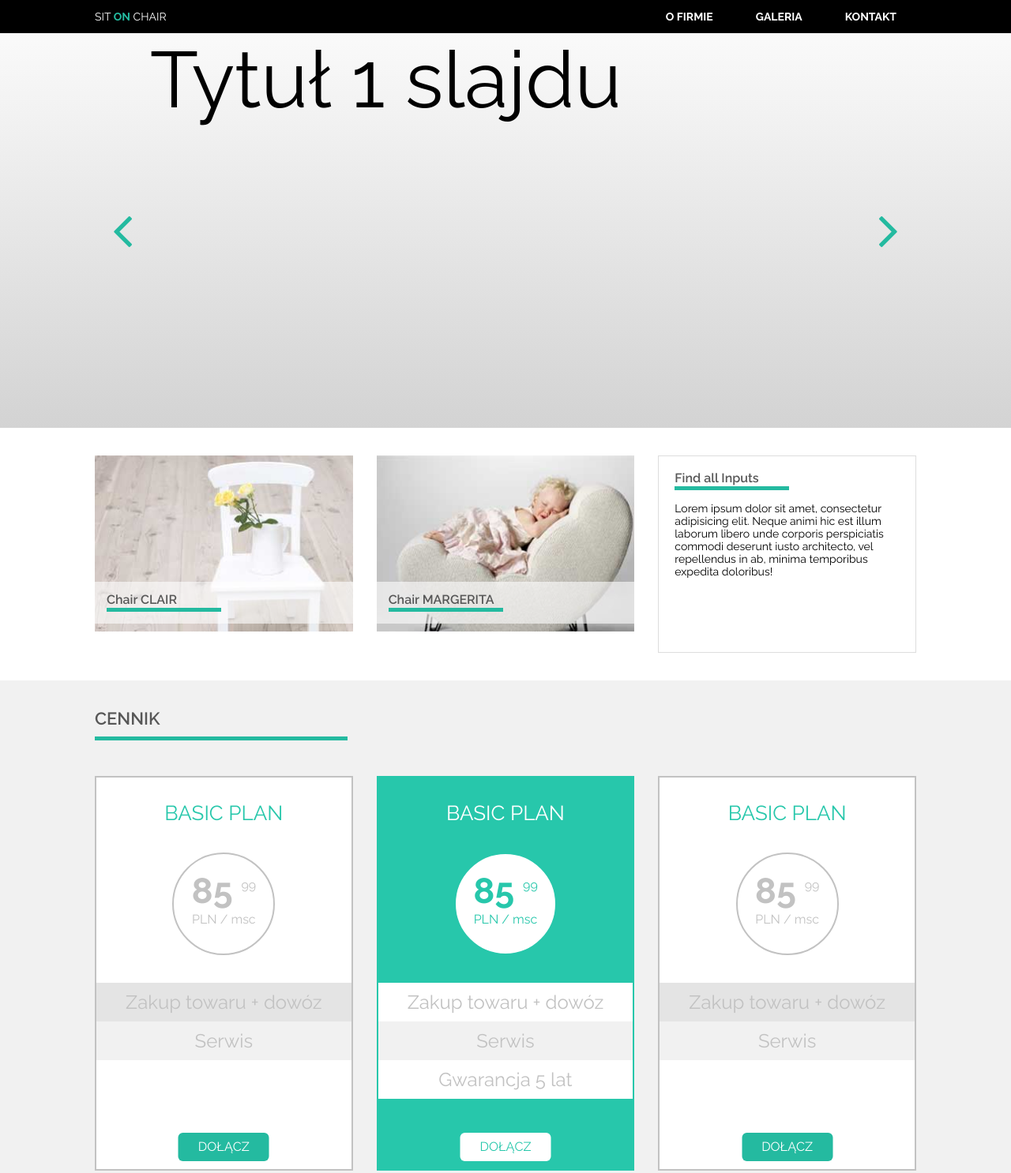
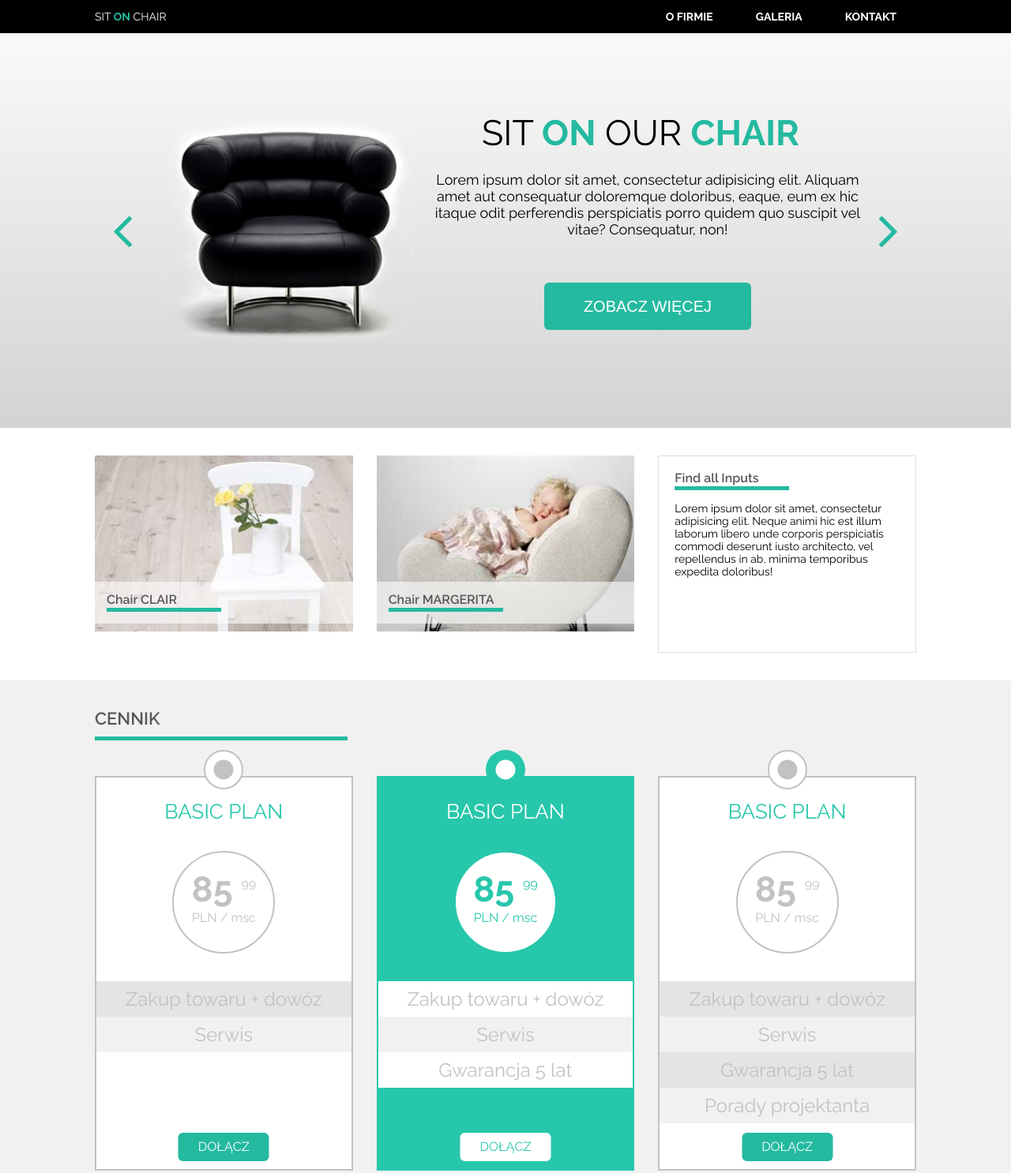
Before and after one commit to MichalBrzostek/warsztat-modul-1, a plain HTML site: page index.html in a window 1280 px wide. Shown: the top 1486 px of the page at 79% size. Drawn offline with Linux system fonts and the light colour scheme.

Commit message:
Wykonana strona, dodane kropki i wypełniony slajder

```diff
--- a/css/style.css
+++ b/css/style.css
@@ -33,32 +33,33 @@
 
 .button {
     background: #24BAA0;
-    color:#fff;
+    color: #fff;
     text-transform: uppercase;
     border-radius: 6px;
-    border:0;
+    border: 0;
     line-height: 1;
-    padding:10px 25px;
+    padding: 10px 25px;
     text-decoration: none;
 }
 
 .section-title {
-    width:320px;
+    width: 320px;
     border-bottom: 5px solid #24BAA0;
-    font-size:22px;
+    font-size: 22px;
     font-weight: 600;
-    color:#575757;
+    color: #575757;
     text-transform: uppercase;
-    margin-bottom:45px;
-    padding-bottom:10px;
+    margin-bottom: 45px;
+    padding-bottom: 10px;
 }
 
 .row {
-    margin-left:-15px;
-    margin-right:-15px;
+    margin-left: -15px;
+    margin-right: -15px;
 }
+
 .row .col-1-3 {
-    float:left;
+    float: left;
     width: 33.3333%;
     padding: 0 15px;
 }
@@ -70,28 +71,30 @@ body {
     font-family: 'Raleway', sans-serif;
 }
 
-
 /* ---------------------------------------- */
 /* main header
 /* ---------------------------------------- */
 .page-header {
-    height:42px;
+    height: 42px;
     background: #000;
     position: relative;
     z-index: 2;
 }
+
 .page-logo {
-    float:left;
-    font-size:14px;
+    float: left;
+    font-size: 14px;
     text-transform: uppercase;
-    color:#fff;
+    color: #fff;
 }
+
 .page-logo a {
-    color:#fff;
+    color: #fff;
     text-decoration: none;
     line-height: 42px;
     display: inline-block;
 }
+
 .page-logo span {
     font-weight: 700;
     color: #24BAA0;
@@ -101,62 +104,70 @@ body {
 /* nav
 /* ---------------------------------------- */
 .page-nav {
-    float:right;
+    float: right;
 }
-.page-nav ul {}
+
+.page-nav ul {
+}
+
 .page-nav li {
     display: inline-block;
     position: relative;
 }
+
 .page-nav a {
-    color:#fff;
+    color: #fff;
     text-decoration: none;
     display: block;
     text-transform: uppercase;
     font-weight: bold;
-    padding:0 25px;
-    font-size:14px;
+    padding: 0 25px;
+    font-size: 14px;
     line-height: 42px;
 }
+
 .page-nav-submenu {
     background: #000;
     position: absolute;
     top: calc(100% + 15px);
     left: 50%;
-    transform:translate(-50%, 0);
-    opacity:0;
+    transform: translate(-50%, 0);
+    opacity: 0;
     visibility: hidden;
-    transition:0.5s all;
+    transition: 0.5s all;
 }
+
 .page-nav li:hover .page-nav-submenu {
-    opacity:1;
+    opacity: 1;
     visibility: visible;
 }
+
 .page-nav-submenu:before {
-    content:'';
-    width:15px;
-    height:15px;
+    content: '';
+    width: 15px;
+    height: 15px;
     background: #000;
     position: absolute;
-    left:50%;
-    top:0;
-    transform:translate(-50%, -50%) rotate(45deg);
+    left: 50%;
+    top: 0;
+    transform: translate(-50%, -50%) rotate(45deg);
 }
+
 .page-nav-submenu:after {
-    content:'';
-    width:100%;
-    height:20px;
+    content: '';
+    width: 100%;
+    height: 20px;
     position: absolute;
-    left:0;
-    top:-20px;
+    left: 0;
+    top: -20px;
     background: transparent;
 }
+
 .page-nav-submenu a {
     text-transform: none;
     font-weight: normal;
     line-height: 2.7em;
 }
-
 
 /* ---------------------------------------- */
 /* main slider
@@ -165,96 +176,142 @@ body {
     position: relative;
     background: linear-gradient(#fafafa, #d3d3d3);
 }
+
 .main-slider {
     height: 500px;
     position: relative;
 }
+
 .main-slider-prev,
 .main-slider-next {
     position: absolute;
-    left:0;
-    top:0;
-    height:100%;
-    width:70px;
-    border:0;
+    left: 0;
+    top: 0;
+    height: 100%;
+    width: 70px;
+    border: 0;
     background: none;
     font-size: 70px;
     color: #24BAA0;
 }
+
 .main-slider-next {
-    left:auto;
-    right:0;
+    left: auto;
+    right: 0;
+}
+
+.main-slider-prev,
+.main-slider-next:focus {
+    outline: none;
 }
 
 .main-slider-slides-cnt {
     position: relative;
-    height:100%;
-    margin:0 70px;
+    height: 100%;
+    margin: 0 70px;
 }
+
 .main-slider-slide {
     position: absolute;
-    left:0;
-    top:0;
-    width:100%;
-    height:100%;
-    font-size:100px;
-    opacity:0;
-    transition:0.5s all;
+    left: 0;
+    top: 0;
+    width: 100%;
+    height: 100%;
+    font-size: 100px;
 }
 
-/* animacje slajdow */
-.main-slider-slide-title {
-    position: relative;
-    left:-30px;
-    transition:0.5s all;
+.main-slider-col-left {
+    width: 40%;
+    height: 500px;
+    background-image: url("../images/black_chair.png");
+    background-size: contain;
+    background-repeat: no-repeat;
+    background-position: center;
+    float: left;
 }
-.main-slider-slide.active {
-    opacity:1;
+
+.main-slider-col-right {
+    width: 60%;
+    height: 500px;
+    float: right;
 }
-.main-slider-slide.active .main-slider-slide-title {
-    left:0;
+
+.main-slider-text {
+    height: 300px;
+    margin-top: 100px;
+    text-align: center;
+}
+
+.main-slider-text h2 {
+    float: left;
+    font-size: 45px;
+    text-transform: uppercase;
+    color: #000000;
+    padding: 0 0 0 60px;
+    display: inline-block;
+}
+
+.main-slider-text span {
+    font-weight: 700;
+    color: #24BAA0;
+}
+
+.main-slider-text p {
+    font-size: 18px;
+    padding-top: 75px;
+}
+
+.main-slider-text .button {
+    padding: 20px 50px;
+    font-size: 20px;
 }
 
 
-/* ---------------------------------------- */
+    /* ---------------------------------------- */
 /* main-products
 /* ---------------------------------------- */
 .main-products {
-    padding:35px 0;
+    padding: 35px 0;
 }
+
 .product-box {
     position: relative;
     display: inline-block;
 }
+
 .product-box-bar {
-    background: rgba(255,255,255,0.6);
-    padding:15px;
+    background: rgba(255, 255, 255, 0.6);
+    padding: 15px;
     position: absolute;
-    bottom:10px;
-    left:0;
-    width:100%;
+    bottom: 10px;
+    left: 0;
+    width: 100%;
 }
+
 .product-box-img {
     display: block;
 }
+
 .product-box-title {
-    width:145px;
+    width: 145px;
     border-bottom: 5px solid #24BAA0;
-    font-size:16px;
+    font-size: 16px;
     font-weight: 600;
-    color:#575757;
-    line-height:1;
-    padding-bottom:2px;
+    color: #575757;
+    line-height: 1;
+    padding-bottom: 2px;
 }
+
 .product-box-text {
-    border:1px solid #ddd;
-    padding:20px;
+    border: 1px solid #ddd;
+    padding: 20px;
     background: #fff;
-    height:250px;
+    height: 250px;
 }
+
 .product-box-description {
-    margin-top:15px;
-    font-size:14px;
+    margin-top: 15px;
+    font-size: 14px;
 }
 
 /* ---------------------------------------- */
@@ -262,209 +319,289 @@ body {
 /* ---------------------------------------- */
 .main-price-list {
     background: #F1F1F1;
-    padding:35px 0;
+    padding: 35px 0;
 }
-
 
 /* ---------------------------------------- */
 /* price box
 /* ---------------------------------------- */
 .price-box {
-    border:2px solid #c2c2c2;
+    border: 2px solid #c2c2c2;
     background: #fff;
     text-align: center;
-    height:500px;
+    height: 500px;
     position: relative;
-    padding-bottom:40px;
+    padding-bottom: 40px;
     color: #C2C2C2;
 }
+
 .price-box-title {
-    margin-top:30px;
-    font-size:26px;
+    margin-top: 28px;
+    font-size: 26px;
     text-transform: uppercase;
     color: #27C7AB;
 }
+
 .price-box-price {
-    width:130px;
+    width: 130px;
     height: 130px;
     border-radius: 50%;
-    border:2px solid #C2C2C2;
+    border: 2px solid #C2C2C2;
     background: #fff;
     margin: 35px auto;
 }
+
 .price-box-price .price {
-    font-size:45px;
+    font-size: 45px;
     font-weight: bold;
-    margin-top:20px;
+    margin-top: 20px;
 }
+
 .price-box-price .price sup {
-    font-size:16px;
+    font-size: 16px;
     position: relative;
-    top:-17px;
+    top: -17px;
 }
-.price-box-price .date {}
+
+.price-box-price .date {
+}
+
 .price-box-list {
     background-color: #F1F1F1;
 }
+
 .price-box-list li {
-    font-size:24px;
-    padding:10px 0;
+    font-size: 24px;
+    padding: 8px 0;
 }
+
 .price-box-list li:nth-of-type(odd) {
-    background:#E4E4E4;
+    background: #E4E4E4;
 }
+
 .price-box .button {
     position: absolute;
-    left:50%;
-    bottom:10px;
-    transform:translateX(-50%);
+    left: 50%;
+    bottom: 10px;
+    transform: translateX(-50%);
 }
+
 .price-box-highlighted .price-box-title {
-    color:#fff;
+    color: #fff;
 }
+
 .price-box-highlighted {
     background: #27C7AB;
     border-color: #27C7AB;
 }
+
 .price-box-highlighted .price-box-price {
     color: #27C7AB;
     border-color: #27C7AB;
 }
+
 .price-box-highlighted .button {
     background: #fff;
     color: #27C7AB;
 }
+
 .price-box-highlighted .price-box-list {
     background-color: #F1F1F1;
 }
-.price-box-highlighted  .price-box-list li:nth-of-type(odd) {
-    background:#fff;
+
+.price-box-highlighted .price-box-list li:nth-of-type(odd) {
+    background: #fff;
+}
+
+/* ---------------------------------------- */
+/* dots
+/* ---------------------------------------- */
+
+.dot {
+    position: absolute;
+    left: 50%;
+    transform: translateX(-50%);
+    top: -35px;
+}
+
+.big-dot {
+    width: 50px;
+    height: 50px;
+    border: 2px solid #c2c2c2;
+    border-radius: 50%;
+    background-color: #fff;
+}
+
+.small-dot {
+    width: 25px;
+    height: 25px;
+    border-radius: 50%;
+    background-color: #c2c2c2;
+    position: absolute;
+    left: 50%;
+    top: 50%;
+    transform: translate(-50%, -50%);
+}
+
+.big-dot-highlighted {
+    background-color: #27C7AB;
+    border: none;
+}
+
+.small-dot-highlighted {
+    background-color: #fff;
+    border: none;
 }
 
 /* ---------------------------------------- */
 /* main contact
 /* ---------------------------------------- */
 .main-contact {
-    padding:35px 0;
+    padding: 35px 0;
 }
-.contact-form {}
+
+.contact-form {
+}
+
 .contact-form ::-webkit-input-placeholder {
     color: #cacaca;
 }
+
 .contact-form ::-moz-placeholder {
     color: #cacaca;
 }
+
 .contact-form :-ms-input-placeholder {
     color: #cacaca;
 }
+
 .contact-form :-moz-placeholder {
     color: #cacaca;
 }
+
 .contact-form-left {
-    width:632px;
-    float:left;
+    width: 632px;
+    float: left;
 }
+
 .contact-form-right {
-    width:345px;
-    float:right;
+    width: 345px;
+    float: right;
 }
+
 .contact-form-row {
-    margin-bottom:25px;
+    margin-bottom: 25px;
 }
+
 .contact-form input[type="text"],
 .contact-form input[type="email"],
 .contact-form textarea {
-    height:65px;
-    border:1px solid #24BAA0;
-    font-size:30px;
-    width:100%;
-    padding:0 15px;
+    height: 65px;
+    border: 1px solid #24BAA0;
+    font-size: 30px;
+    width: 100%;
+    padding: 0 15px;
     font-family: 'Raleway', sans-serif;
     font-weight: 300;
     color: #444;
 }
+
 .contact-form textarea {
-    padding:15px;
-    height:217px;
+    padding: 15px;
+    height: 217px;
     resize: none;
 }
+
 .contact-form-img {
     background: url(../images/red_chair.png);
     background-repeat: no-repeat;
     background-position: center center;
-    height:210px;
+    height: 210px;
 }
+
 .contact-form .button {
-    padding:20px 0;
+    padding: 20px 0;
     font-size: 34px;
     font-weight: bold;
-    width:100%;
+    width: 100%;
 }
+
 .checkbox-cnt {
     display: block;
     position: relative;
-    padding-left:60px;
+    padding-left: 60px;
     color: #cacaca;
-    margin:35px 0;
-    padding-top:5px;
-    font-size:17px;
+    margin: 35px 0;
+    padding-top: 5px;
+    font-size: 17px;
 }
+
 .checkbox-cnt input {
     position: absolute;
-    left:-9999px;
+    left: -9999px;
 }
+
 .checkbox-icon {
     position: absolute;
-    left:0;
-    top:0;
-    width:50px;
-    height:50px;
-    border:1px solid #24BAA0;
+    left: 0;
+    top: 0;
+    width: 50px;
+    height: 50px;
+    border: 1px solid #24BAA0;
     display: inline-block;
 }
+
 .checkbox-cnt input + .checkbox-icon:before {
-    content:'';
-    background:url(../images/form_ok.jpg);
+    content: '';
+    background: url(../images/form_ok.jpg);
     background-repeat: no-repeat;
     background-position: center center;
-    position:absolute;
-    left:50%;
-    top:50%;
-    width:50px;
-    height:50px;
-    transform:translate(-50%, -50%) scale(0.5);
-    transition:0.5s all;
-    opacity:0;
+    position: absolute;
+    left: 50%;
+    top: 50%;
+    width: 50px;
+    height: 50px;
+    transform: translate(-50%, -50%) scale(0.5);
+    transition: 0.5s all;
+    opacity: 0;
 }
+
 .checkbox-cnt input:checked + .checkbox-icon:before {
-    opacity:1;
-    transform:translate(-50%, -50%) scale(1);
+    opacity: 1;
+    transform: translate(-50%, -50%) scale(1);
 }
 
 /* ---------------------------------------- */
 /* social
 /* ---------------------------------------- */
-.social {}
+.social {
+}
+
 .social li {
     display: inline-block;
 }
+
 .social a {
     display: inline-block;
-    width:35px;
-    height:35px;
+    width: 35px;
+    height: 35px;
     background-repeat: no-repeat;
     text-indent: -9999px;
-    overflow:hidden;
+    overflow: hidden;
 }
+
 .social-fr {
     background-image: url(../images/flickr.png);
 }
+
 .social-vimeo {
     background-image: url(../images/vimeo.png);
 }
+
 .social-pinterest {
     background-image: url(../images/pinterest.png);
 }
+
 .social-twitter {
     background-image: url(../images/twitter.png);
 }
@@ -472,36 +609,44 @@ body {
 /* ---------------------------------------- */
 /* page footer
 /* ---------------------------------------- */
-.page-footer {}
+.page-footer {
+}
+
 .page-footer .copyright {
-    float:left;
-    color:#9b9b9b;
-    font-size:16px;
+    float: left;
+    color: #9b9b9b;
+    font-size: 16px;
     line-height: 30px;
 }
-.page-footer {}
+
+.page-footer {
+}
+
 .footer-right {
-    float:right;
+    float: right;
 }
 
 .page-footer .social {
     display: inline-block;
 }
+
 .footer-logo {
     display: inline-block;
-    font-size:20px;
+    font-size: 20px;
     text-transform: uppercase;
-    color:#9b9b9b;
+    color: #9b9b9b;
     line-height: 30px;
     vertical-align: top;
-    margin-left:30px;
+    margin-left: 30px;
 }
+
 .footer-logo a {
-    color:#9b9b9b;
+    color: #9b9b9b;
     text-decoration: none;
     line-height: 42px;
     display: inline-block;
 }
+
 .footer-logo span {
     font-weight: 700;
     color: #9b9b9b;
--- a/index.html
+++ b/index.html
@@ -48,14 +48,20 @@
             </button>
 
             <div class="main-slider-slides-cnt">
-                <div class="main-slider-slide active">
-                    <h2 class="main-slider-slide-title">Tytuł 1 slajdu</h2>
-                </div>
                 <div class="main-slider-slide">
-                    <h2 class="main-slider-slide-title">Tytuł 2 slajdu</h2>
-                </div>
-                <div class="main-slider-slide">
-                    <h2 class="main-slider-slide-title">Tytuł 3 slajdu</h2>
+                    <div class=" main-slider-col-left">
+
+                    </div>
+
+                    <div class=" main-slider-col-right">
+                        <div class="main-slider-text">
+                            <h2>Sit <span>on</span> our <span>chair</span></h2>
+
+                            <p>Lorem ipsum dolor sit amet, consectetur adipisicing elit. Aliquam amet aut consequatur doloremque doloribus, eaque, eum ex hic itaque odit perferendis perspiciatis porro quidem quo suscipit vel vitae? Consequatur, non!</p>
+
+                            <button class="button">Zobacz więcej</button>
+                        </div>
+                    </div>
                 </div>
             </div>
         </div>
@@ -123,8 +129,12 @@
 
         <div class="row clearfix">
             <div class="col-1-3">
-
                 <article class="price-box">
+                    <div class="dot">
+                        <div class="big-dot">
+                            <div class="small-dot"></div>
+                        </div>
+                    </div>
                     <h3 class="price-box-title">
                         Basic Plan
                     </h3>
@@ -146,6 +156,11 @@
             <div class="col-1-3">
 
                 <article class="price-box price-box-highlighted">
+                    <div class="dot">
+                        <div class="big-dot big-dot-highlighted">
+                            <div class="small-dot small-dot-highlighted"></div>
+                        </div>
+                    </div>
                     <h3 class="price-box-title">
                         Basic Plan
                     </h3>
@@ -167,6 +182,11 @@
             <div class="col-1-3">
 
                 <article class="price-box">
+                    <div class="dot">
+                        <div class="big-dot">
+                            <div class="small-dot"></div>
+                        </div>
+                    </div>
                     <h3 class="price-box-title">
                         Basic Plan
                     </h3>
@@ -178,6 +198,8 @@
                     <ul class="price-box-list">
                         <li>Zakup towaru + dowóz</li>
                         <li>Serwis</li>
+                        <li>Gwarancja 5 lat</li>
+                        <li>Porady projektanta</li>
                     </ul>
 
                     <a href="" class="button">Dołącz</a>
```
